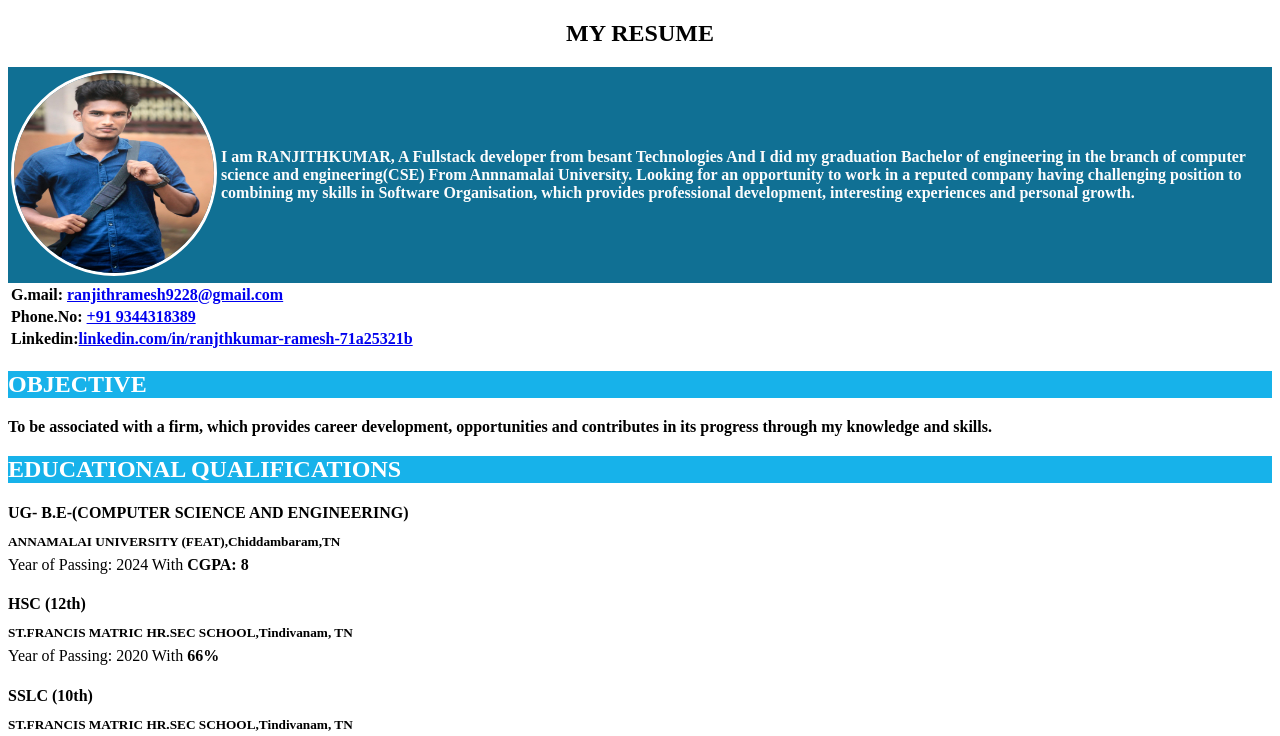
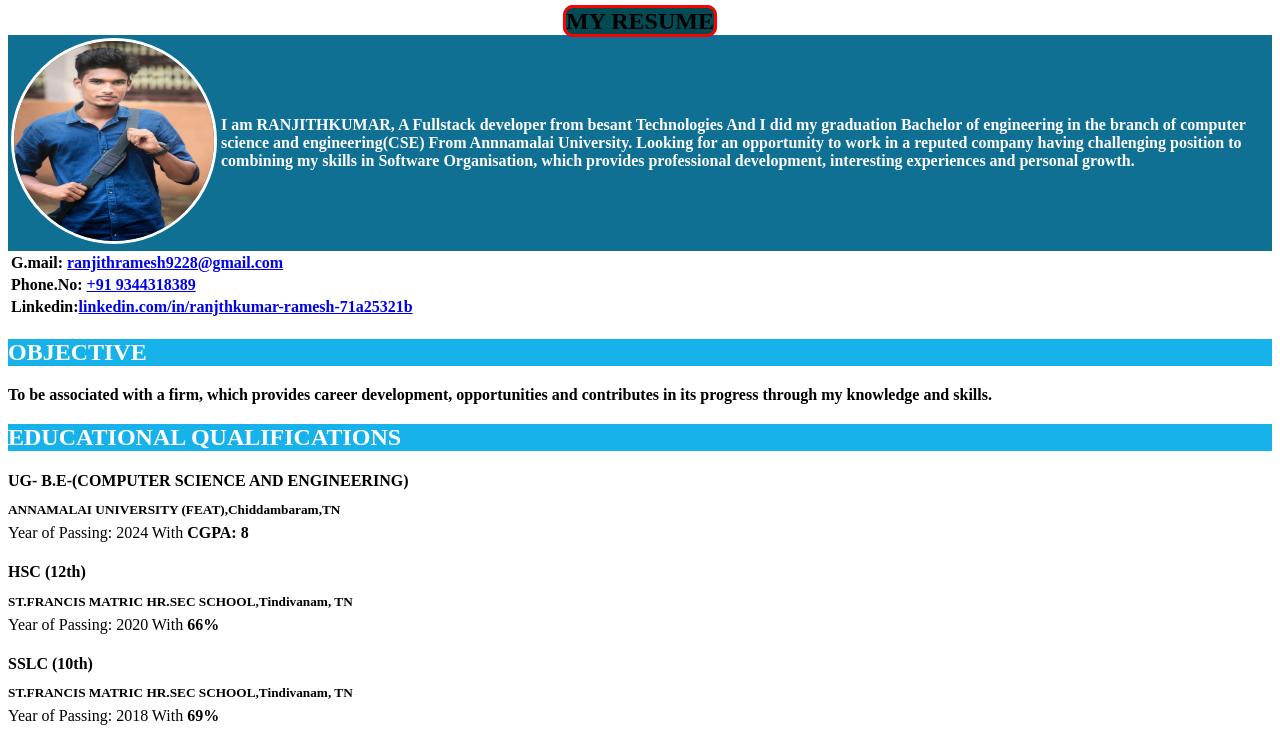
Before and after one commit to Ranjith3002/Ranjith3002.github.io, a plain HTML site: page index.html in a window 1280 px wide. Shown: the top 736 px of the page. Drawn offline with Linux system fonts and the light colour scheme.

Commit message:
adde tab icon

```diff
--- a/index.html
+++ b/index.html
@@ -10,12 +10,13 @@
     <meta property="og:title" content="Own webpage" />
     <meta property="og:image" content="profile.jpg">
     <title>PORTFOLIO WEBSITE</title>
+    <link rel="icon" href="tabicon.png">
 <link rel="stylesheet" href="style.css">
 </head>
 
 <body>
 <center>
-    <h2>MY RESUME<h2>
+    <span style="background-color: #034a52; border:3px solid red; border-radius: 10px; font-size: x-large; font-weight: bold;">MY RESUME</span>
 </center>
     <header class="titlebar">
 
```
